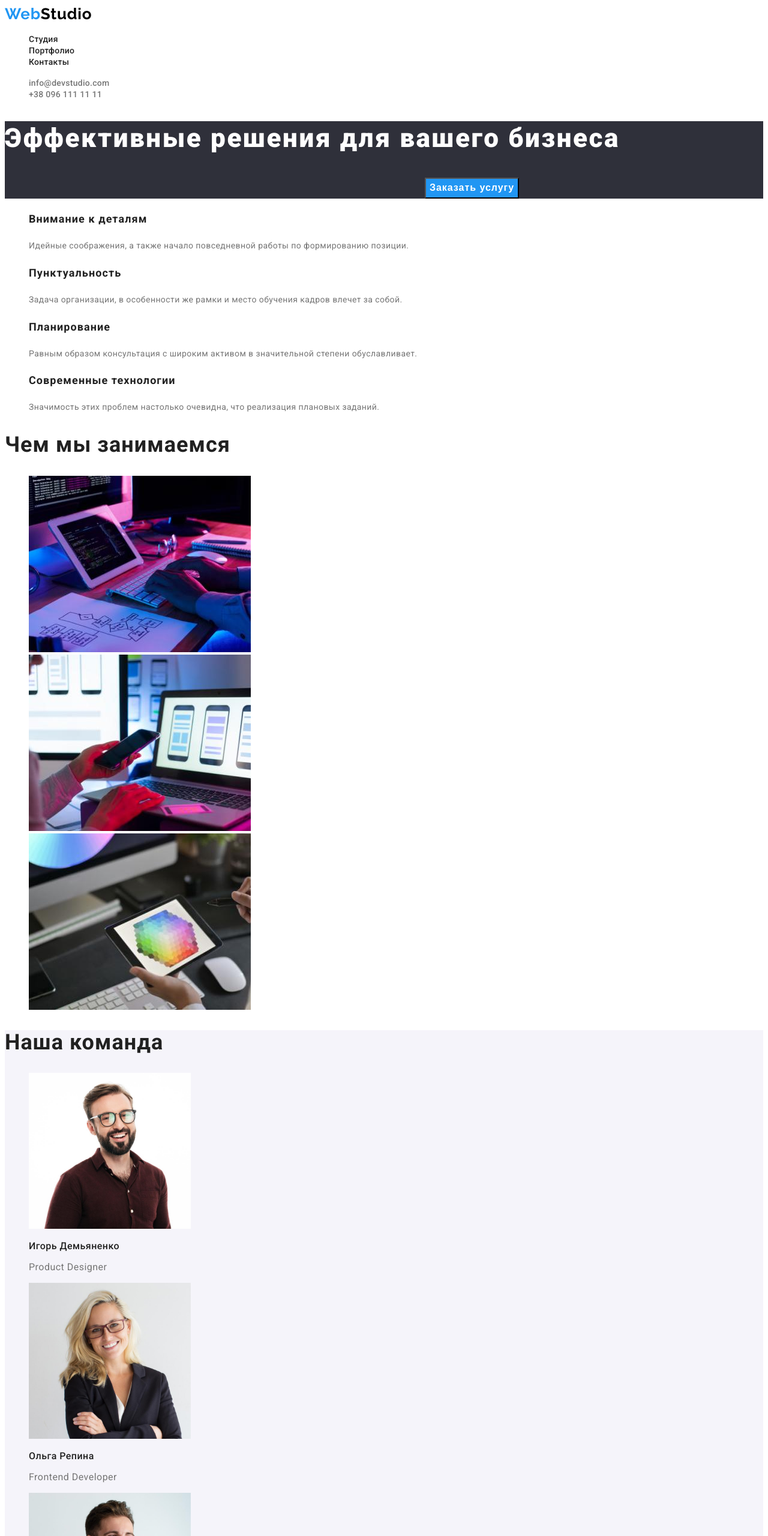
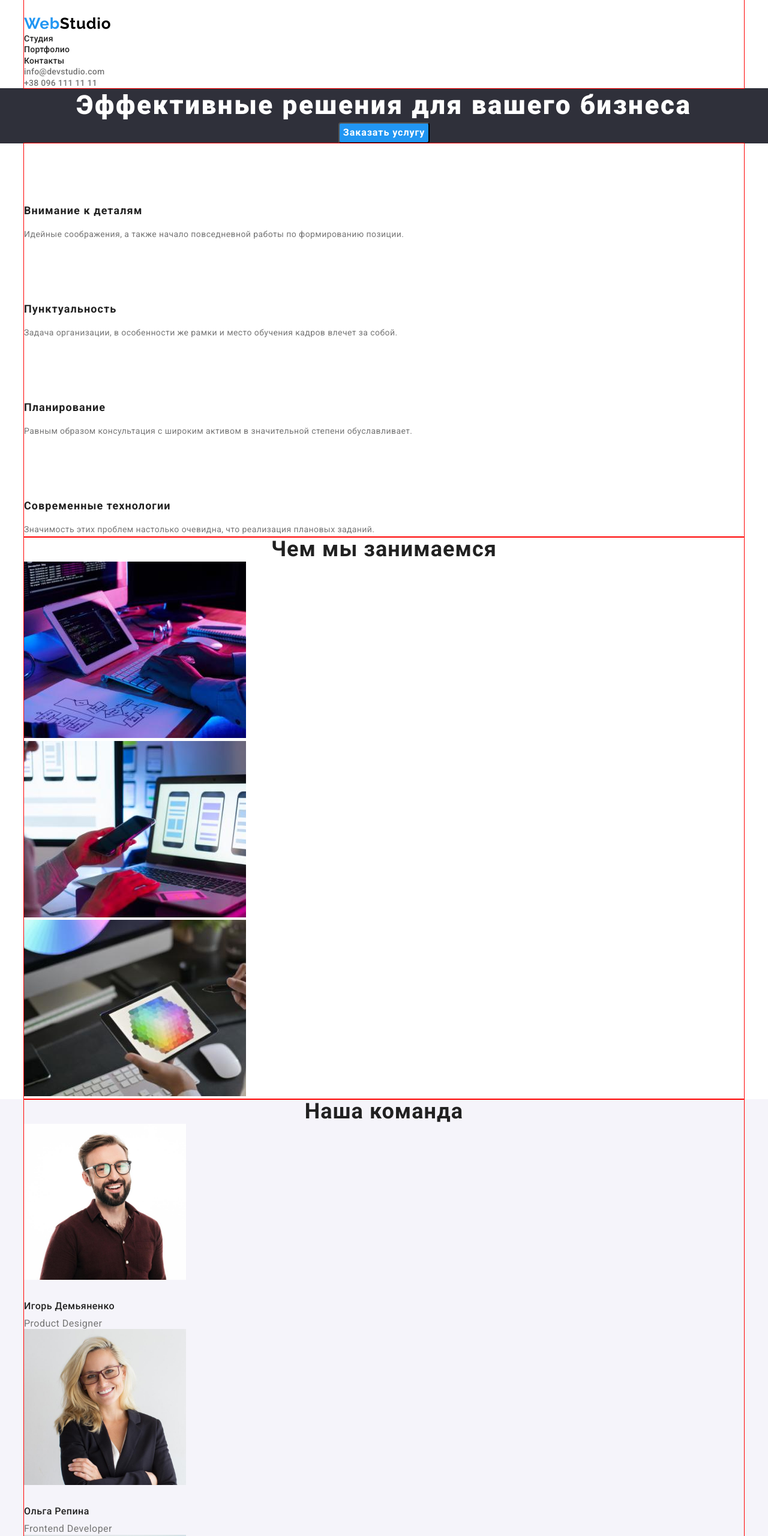
Before and after one commit to Igor-Pyrozhynskyy/goit-markup-hw-03, a plain HTML site: page index.html in a window 1280 px wide. Shown: the top 2560 px of the page at 60% size. Drawn offline with nearby package versions, Linux system fonts and the light colour scheme.

Commit message:
правки до домашки

```diff
--- a/css/styles.css
+++ b/css/styles.css
@@ -5,6 +5,22 @@ body {
   color: #212121;
 }
 /* основна навігація сторінки*/
+.container {
+  width: 1200px;
+  margin: 0 auto;
+  outline: 1px solid red;
+}
+h1,
+h2,
+h3,
+h4,
+h5,
+h6,
+p,
+ul {
+  margin: 0;
+}
+
 .header {
   background-color: #ffffff;
 }
@@ -17,12 +33,17 @@ body {
   line-height: 1.19;
   letter-spacing: 0.03em;
   text-decoration: none;
+
+  margin-top: 24px;
+  display: inline-block;
 }
 .logo {
   color: #2196f3;
 }
 .list {
   list-style: none;
+  margin: 0;
+  padding: 0;
 }
 .nav-link {
   color: #212121;
@@ -55,6 +76,7 @@ body {
 .hero {
   background-color: #2f303a;
   color: #ffffff;
+  text-align: center;
 }
 .hero-title {
   font-size: 44px;
@@ -69,7 +91,7 @@ body {
   font-size: 16px;
   line-height: 1.8;
   letter-spacing: 0.06em;
-  margin-left: 700px;
+  border-radius: 4px;
   cursor: pointer;
 }
 .hero-btn:hover,
@@ -84,12 +106,14 @@ body {
   font-weight: 700;
   line-height: 1.14;
   letter-spacing: 0.03em;
+  padding-top: 94px;
 }
 .main-text {
   color: #757575;
   font-size: 14px;
   line-height: 1.71;
   letter-spacing: 0.03em;
+  padding-top: 10px;
 }
 /* зображення */
 .photo-title {
@@ -98,6 +122,7 @@ body {
   font-weight: 700;
   line-height: 1.16;
   letter-spacing: 0.03em;
+  text-align: center;
 }
 /* команда */
 .team {
@@ -109,6 +134,7 @@ body {
   font-weight: 700;
   line-height: 1.16;
   letter-spacing: 0.03em;
+  text-align: center;
 }
 .team-people {
   color: #212121;
@@ -116,6 +142,7 @@ body {
   font-weight: 500;
   line-height: 1.18;
   letter-spacing: 0.03em;
+  padding-top: 30px;
 }
 .team-position {
   font-size: 16px;
@@ -123,6 +150,7 @@ body {
   color: #757575;
   line-height: 1.18;
   letter-spacing: 0.03em;
+  padding-top: 10px;
 }
 /* фільтри */
 .filter-btn {
@@ -169,6 +197,8 @@ body {
   line-height: 1.19;
   letter-spacing: 0.03em;
   text-decoration: none;
+  margin-top: 60px;
+  display: inline-block;
 }
 .footer-maps {
   color: #ffffff;
@@ -177,6 +207,8 @@ body {
   line-height: 1.71;
   letter-spacing: 0.03em;
   text-decoration: none;
+  margin-top: 20px;
+  display: inline-block;
 }
 .footer-contacts {
   color: rgba(255, 255, 255, 0.6);
@@ -184,6 +216,8 @@ body {
   line-height: 1.71;
   letter-spacing: 0.03em;
   text-decoration: none;
+  display: inline-block;
+  padding-top: 9px;
 }
 .footer-maps:hover {
   color: #2196f3;
--- a/index.html
+++ b/index.html
@@ -10,11 +10,16 @@
       href="https://fonts.googleapis.com/css2?family=Raleway:wght@700&family=Roboto:wght@400;500;700;900&display=swap"
       rel="stylesheet"
     />
+    <link
+      rel="stylesheet"
+      href="https://cdnjs.cloudflare.com/ajax/libs/modern-normalize/1.1.0/modern-normalize.min.css"
+    />
     <title>WebStudio</title>
     <link rel="stylesheet" href="./css/styles.css" />
   </head>
   <body>
     <header class="header">
+      <div class="container">
         <nav>
           <a class="nav-logo" href="./index.html">
             <span class="logo">Web</span>Studio</a
@@ -32,9 +37,12 @@
             >
           </li>
           <li>
-          <a class="nav-contacts" href="tel:+380961111111">+38 096 111 11 11</a>
+            <a class="nav-contacts" href="tel:+380961111111"
+              >+38 096 111 11 11</a
+            >
           </li>
         </ul>
+      </div>
     </header>
     <main>
       <section class="hero">
@@ -42,6 +50,7 @@
         <button type="button" class="hero-btn">Заказать услугу</button>
       </section>
       <section class="main">
+        <div class="container">
           <ul class="list">
             <li class="main-list">
               <h2 class="main-title">Внимание к деталям</h2>
@@ -53,8 +62,8 @@
             <li class="main-list">
               <h2 class="main-title">Пунктуальность</h2>
               <p class="main-text">
-              Задача организации, в особенности же рамки и место обучения кадров
-              влечет за собой.
+                Задача организации, в особенности же рамки и место обучения
+                кадров влечет за собой.
               </p>
             </li>
             <li class="main-list">
@@ -72,8 +81,10 @@
               </p>
             </li>
           </ul>
+        </div>
       </section>
       <section class="photo">
+        <div class="container">
           <h2 class="photo-title">Чем мы занимаемся</h2>
           <ul class="list">
             <li>
@@ -101,8 +112,10 @@
               />
             </li>
           </ul>
+        </div>
       </section>
       <section class="team">
+        <div class="container">
           <h2 class="team-title">Наша команда</h2>
           <ul class="list">
             <li>
@@ -146,9 +159,11 @@
               <p class="team-position">UI Designer</p>
             </li>
           </ul>
+        </div>
       </section>
     </main>
     <footer class="footer">
+      <div class="container">
         <a class="footer-title" href="./index.html">
           <span class="logo">Web</span>Studio</a
         >
@@ -176,6 +191,7 @@
             </li>
           </ul>
         </address>
+      </div>
     </footer>
   </body>
 </html>
```
Also changed, not shown: portfolio.html (+11 -1 lines). Lines whose indentation alone changed are shown as unchanged.
